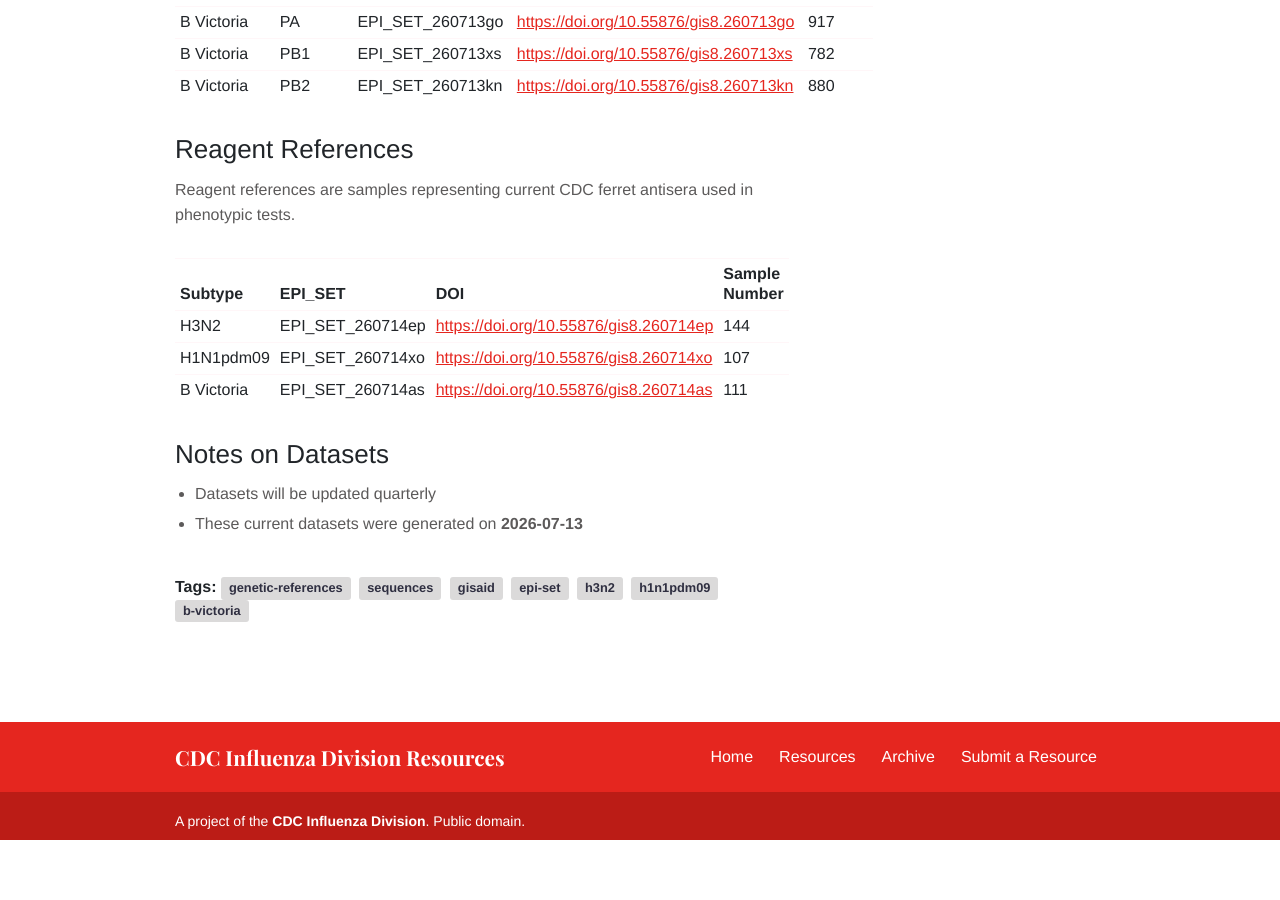
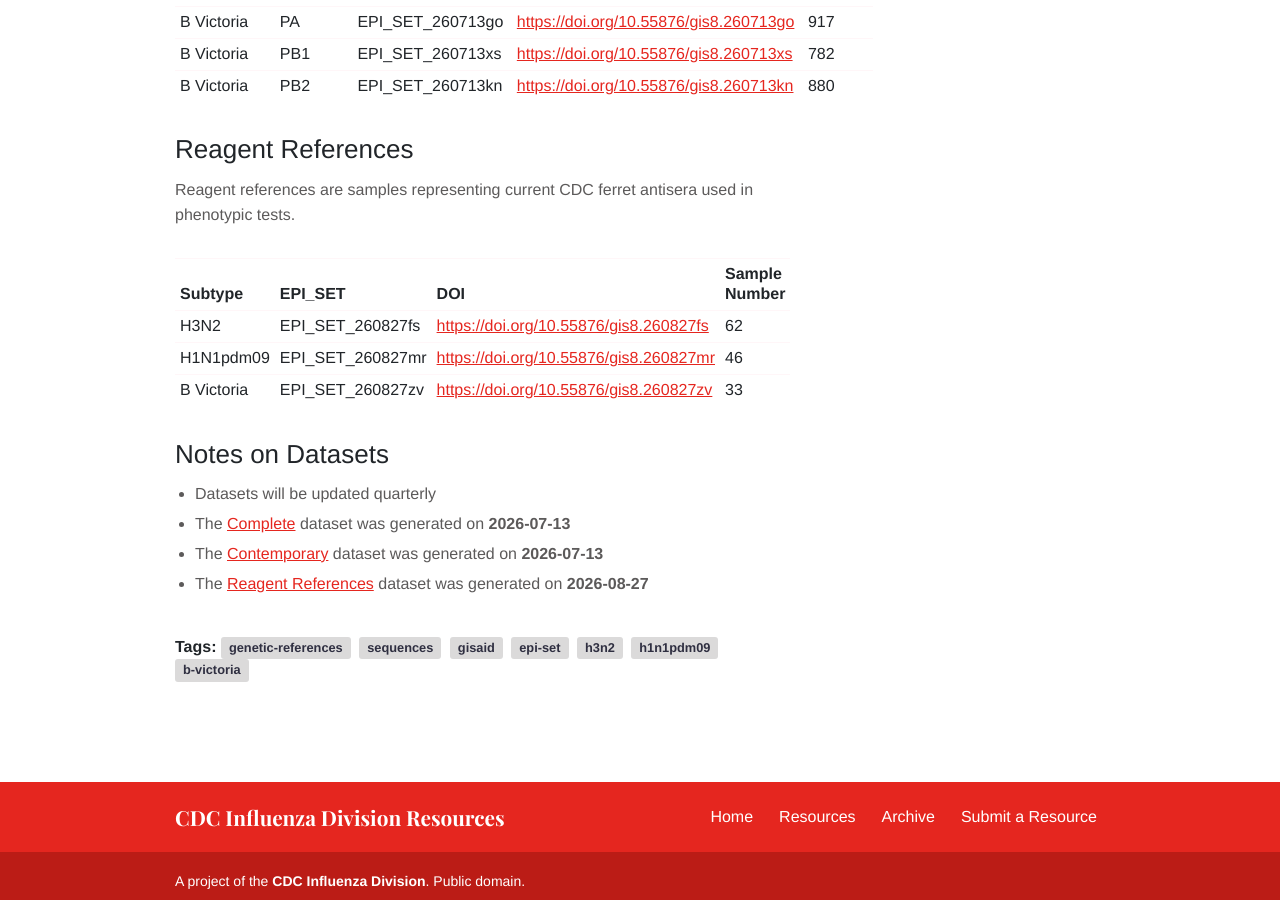
Before and after one commit to CDCgov/influenza-resources, a Jekyll site: the page built from site/_resources/datasets/seasonal-flu-sequence-references.md, in a window 1280 px wide and 900 px high, scrolled down 2956 px. Built offline with Jekyll 4.4.1, drawn with Linux system fonts in a browser that asks for light colours; before the commit the page ends 3796 px from its top, so only the background shows below that; some of the changed text lies outside the part shown.

Commit message:
Update reagent datasets
Update reagent datasets

```diff
--- a/site/_resources/datasets/seasonal-flu-sequence-references.md
+++ b/site/_resources/datasets/seasonal-flu-sequence-references.md
@@ -6,7 +6,7 @@ summary: >-
   Curated GISAID EPI_SET genetic sequence references for seasonal influenza
   (H3N2, H1N1pdm09, B Victoria), including Complete and Contemporary per-segment
   datasets plus ferret antisera reagent references.
-pub_date: 2026-07-13
+pub_date: 2026-08-27
 tags:
   - genetic-references
   - sequences
@@ -105,11 +105,13 @@ Reagent references are samples representing current CDC ferret antisera used in
 
 | Subtype    | EPI_SET          | DOI                                                                              | Sample Number |
 | :--------- | :--------------- | :------------------------------------------------------------------------------- | :------ |
-| H3N2       | EPI_SET_260714ep | [https://doi.org/10.55876/gis8.260714ep](https://doi.org/10.55876/gis8.260714ep) | 144     |
-| H1N1pdm09  | EPI_SET_260714xo | [https://doi.org/10.55876/gis8.260714xo](https://doi.org/10.55876/gis8.260714xo) | 107     |
-| B Victoria | EPI_SET_260714as | [https://doi.org/10.55876/gis8.260714as](https://doi.org/10.55876/gis8.260714as) | 111     |
+| H3N2       | EPI_SET_260827fs | [https://doi.org/10.55876/gis8.260827fs](https://doi.org/10.55876/gis8.260827fs) | 62      |
+| H1N1pdm09  | EPI_SET_260827mr | [https://doi.org/10.55876/gis8.260827mr](https://doi.org/10.55876/gis8.260827mr) | 46      |
+| B Victoria | EPI_SET_260827zv | [https://doi.org/10.55876/gis8.260827zv](https://doi.org/10.55876/gis8.260827zv) | 33      |
 
 ## Notes on Datasets
 
 - Datasets will be updated quarterly
-- These current datasets were generated on **2026-07-13**
+- The [Complete](#complete) dataset was generated on **2026-07-13**
+- The [Contemporary](#contemporary) dataset was generated on **2026-07-13**
+- The [Reagent References](#reagent-references) dataset was generated on **2026-08-27**
```
